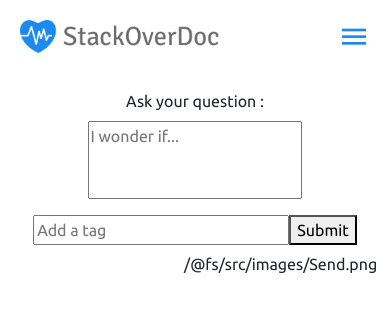
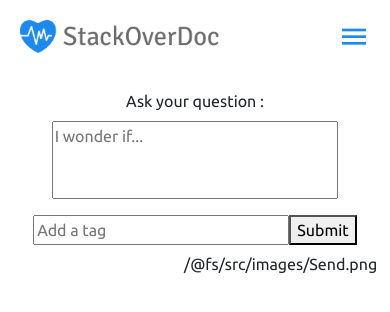
Before and after one commit to Riri-Z/stackoverdoc, a React (Create React App) app: page / in a window 390 px wide. Shown: the top 312 px of the page. Built offline with nearby package versions, Linux system fonts and the light colour scheme.

Commit message:
veut voir navbar

```diff
--- a/src/styles/formAskQuestion.scss
+++ b/src/styles/formAskQuestion.scss
@@ -24,3 +24,11 @@
   display: block;
   justify-content: flex-end;
 }
+
+@media only screen and (max-width: 600px) {
+  .AskTextarea{
+    width: 80%;
+    height: auto;
+    resize: none;
+  }
+}
```
